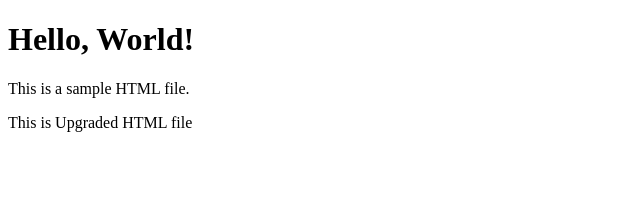
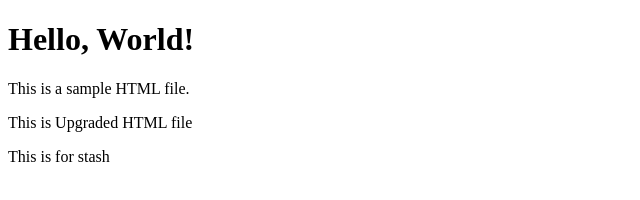
Before and after one commit to rakesh4902/UST_GIT_Assignment-1, a plain HTML site: page index.html in a window 1280 px wide. Shown: the whole page, without its empty margins (0-640 px from the left). Drawn offline with Linux system fonts and the light colour scheme.

Commit message:
stash worked out

```diff
--- a/index.html
+++ b/index.html
@@ -9,5 +9,6 @@
     <h1>Hello, World!</h1>
     <p>This is a sample HTML file.</p>
     <p>This is Upgraded HTML file</p>
+    <p>This is for stash</p>
 </body>
 </html>
```
